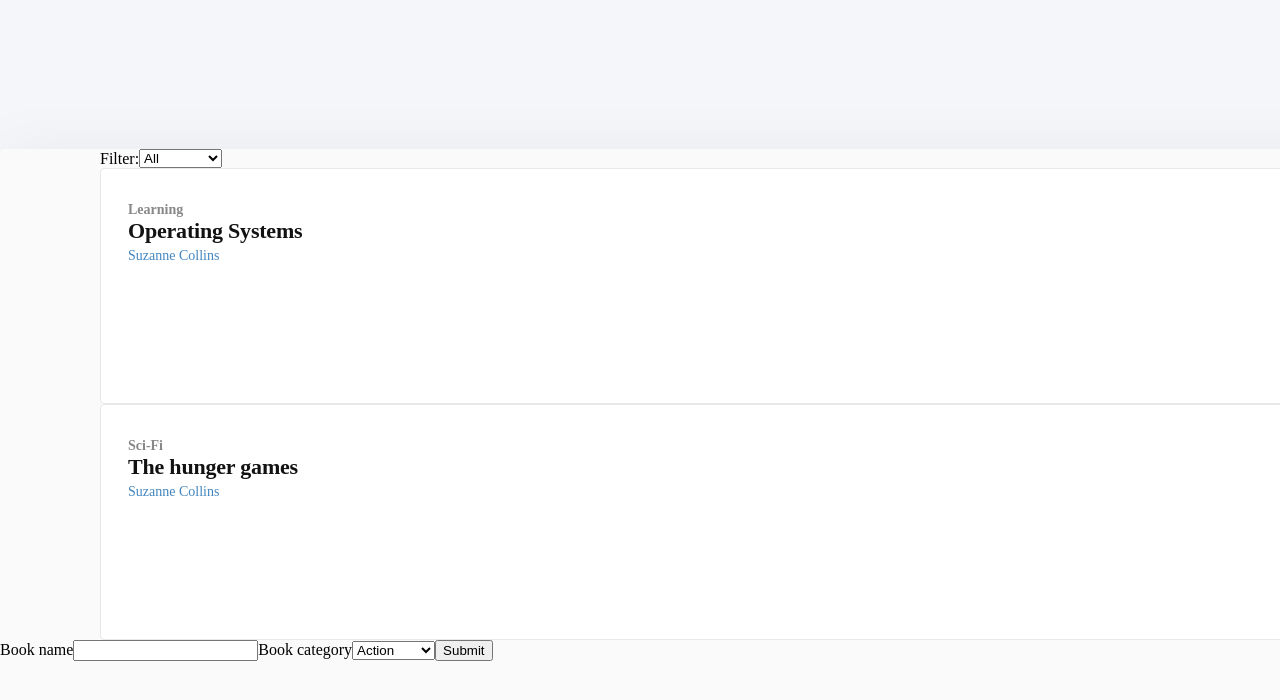
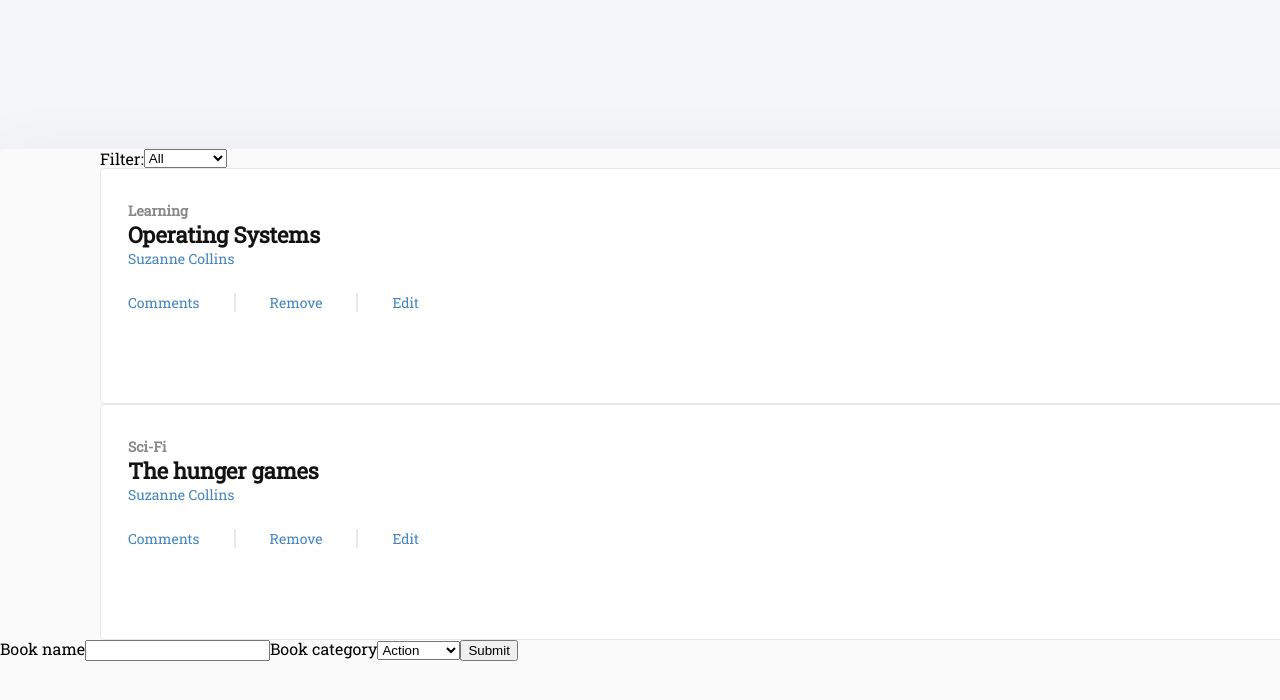
Before and after one commit to ivanid22/react-bookstore-cms, a React (Create React App) app: page / in a window 1280 px wide. Shown: the top 700 px of the page. Built offline with nearby package versions, Linux system fonts and the light colour scheme.

Commit message:
Added book actions span as links

```diff
--- a/public/index.html
+++ b/public/index.html
@@ -10,6 +10,7 @@
       content="Web site created using create-react-app"
     />
     <link href="https://fonts.googleapis.com/icon?family=Material+Icons" rel="stylesheet">
+    <link href="https://fonts.googleapis.com/css2?family=Roboto+Slab&display=swap" rel="stylesheet">
     <title>Bookstore CMS</title>
   </head>
   <body>
--- a/src/components/Book.jsx
+++ b/src/components/Book.jsx
@@ -8,6 +8,12 @@ const Book = (props) => {
 
   const handleClick = () => {
     deleteBook(book);
+  };
+
+  const handleKeyDown = e => {
+    if (e.keyCode === 13) {
+      deleteBook(book);
+    }
   };
 
   return (
@@ -22,10 +28,12 @@ const Book = (props) => {
         <span className="Suzanne-Collins">
           Suzanne Collins
         </span>
+        <div className="book-actions">
+          <span className="book-action">Comments</span>
+          <span className="book-action" onClick={handleClick} onKeyDown={handleKeyDown} role="button" tabIndex="0">Remove</span>
+          <span className="book-action">Edit</span>
+        </div>
       </div>
-      <button type="button" onClick={handleClick}>
-        <span className="material-icons">delete</span>
-      </button>
     </div>
 
   );
--- a/src/index.css
+++ b/src/index.css
@@ -59,6 +59,7 @@ table {
   width: 100%;
   height: 1434px;
   background-color: var(--pale-grey);
+  font-family: 'Roboto Slab', serif;
 }
 
 .panel-bg {
@@ -99,7 +100,7 @@ table {
   width: 49px;
   height: 18px;
   opacity: 0.5;
-  font-family: Montserrat;
+  font-family: 'Roboto Slab', serif;
   font-size: 14px;
   font-weight: bold;
   font-stretch: normal;
@@ -112,7 +113,7 @@ table {
 .title {
   width: 197px;
   height: 29px;
-  font-family: RobotoSlab;
+  font-family: 'Roboto Slab', serif;
   font-size: 22px;
   font-weight: bold;
   font-stretch: normal;
@@ -125,7 +126,7 @@ table {
 .Suzanne-Collins {
   width: 107px;
   height: 19px;
-  font-family: RobotoSlab;
+  font-family: 'Roboto Slab', serif;
   font-size: 14px;
   font-weight: 300;
   font-stretch: normal;
@@ -134,3 +135,32 @@ table {
   letter-spacing: normal;
   color: #4386bf;
 }
+
+.book-action {
+  width: 54px;
+  height: 19px;
+  font-family: 'Roboto Slab', serif;
+  font-size: 14px;
+  font-weight: 300;
+  font-stretch: normal;
+  font-style: normal;
+  line-height: normal;
+  letter-spacing: normal;
+  color: #4386bf;
+  background-color: transparent;
+  border: none;
+  border-right: solid 2px #e8e8e8;
+  padding: 0 34px;
+}
+
+.book-action:first-child {
+  padding-left: 0;
+}
+
+.book-action:last-child {
+  border-right: none;
+}
+
+.book-actions {
+  margin: 25px 0;
+}
```
